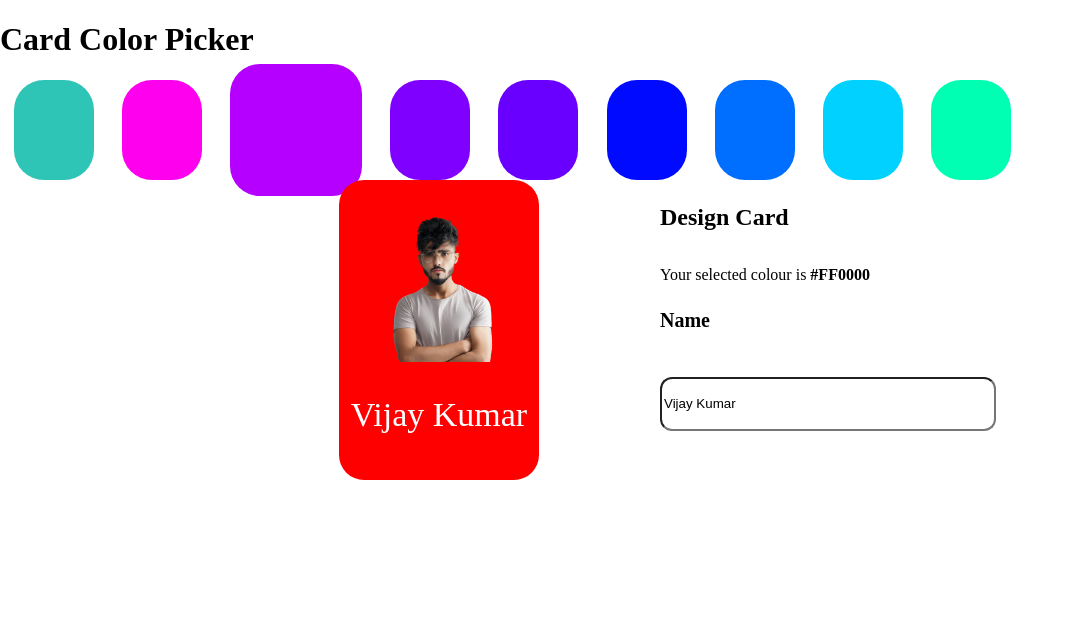
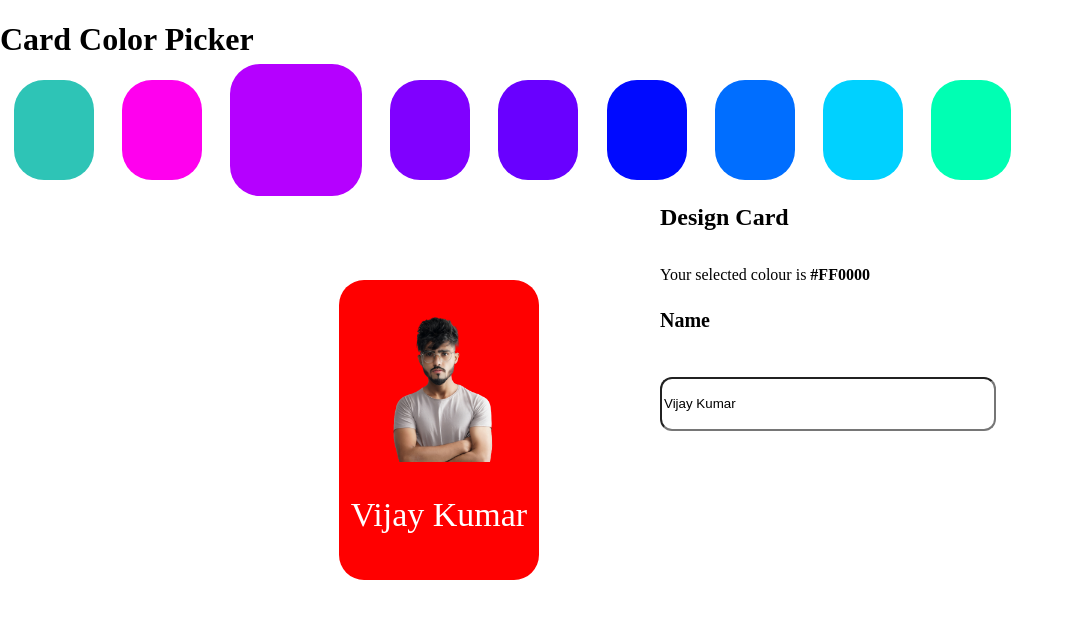
Before and after one commit to ViNu-23/Color-picker, a React (Create React App) app: page / in a window 1280 px wide. Shown: the top 618 px of the page, without its empty margins (0-1073 px from the left). Built offline with nearby package versions, Linux system fonts and the light colour scheme.

Commit message:
Update App.css

```diff
--- a/src/App.css
+++ b/src/App.css
@@ -16,8 +16,8 @@
   display: flex;
 }
 .sFirst{
-  margin-top:50px;
-  margin: 0 0 200px 339px;
+
+  margin: 100px 0 200px 339px;
   width: 200px;
   height: 300px;
   border-radius: 25px;
```
